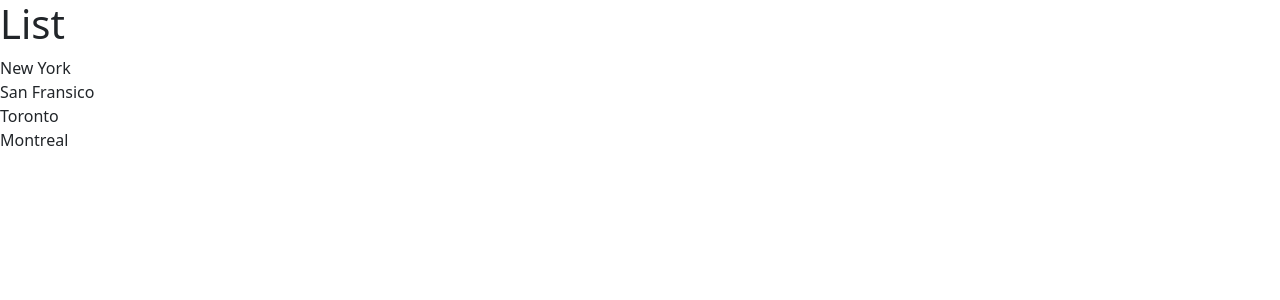
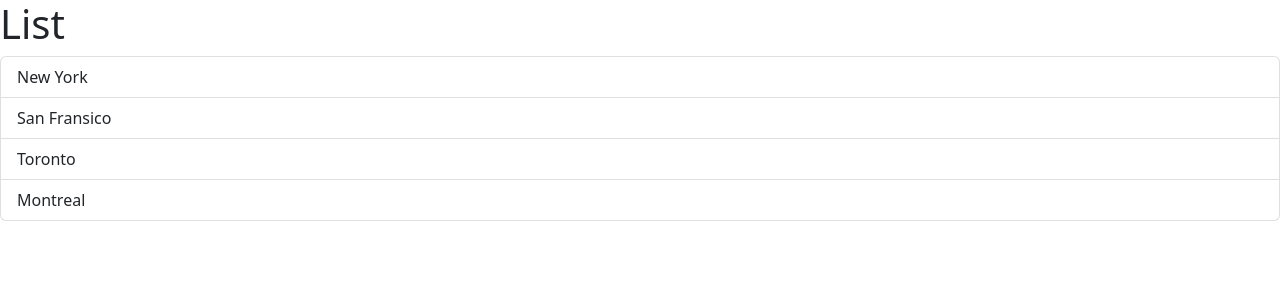
Before and after one commit to Rohini08/LearnReact, a React (Vite) app: page / in a window 1280 px wide. Shown: the top 300 px of the page. Built offline with nearby package versions, Linux system fonts and the light colour scheme.

Commit message:
event handler using const

```diff
--- a/src/components/ListGroup.tsx
+++ b/src/components/ListGroup.tsx
@@ -1,14 +1,19 @@
+import { MouseEvent } from "react";
 function ListGroup() {
   let items = ["New York", "San Fransico", "Toronto", "Montreal"];
   //items = [];
 
+  //Event Handler by const
+  const handleClick = (event: MouseEvent) => console.log(event);
   return (
     <>
       <h1>List</h1>
       <ul className="list-group">
         {items.length == 0 && "No item Found"}
-        {items.map((item) => (
-          <li key={item}>{item}</li>
+        {items.map((item, index) => (
+          <li className="list-group-item " key={item} onClick={handleClick}>
+            {item}
+          </li>
         ))}
       </ul>
     </>
```
